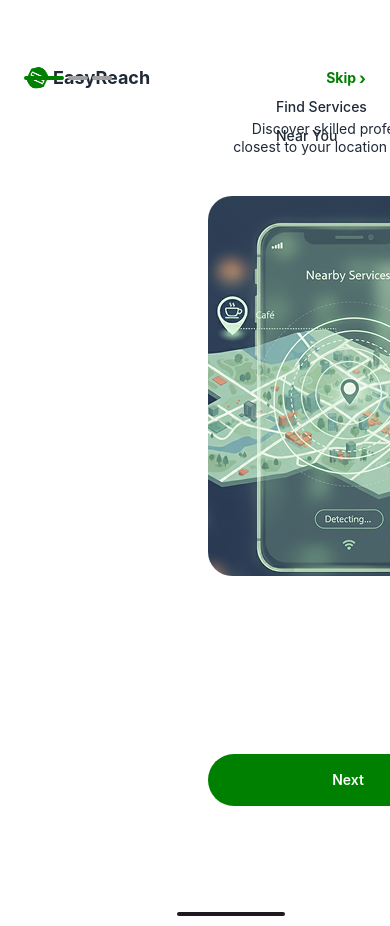
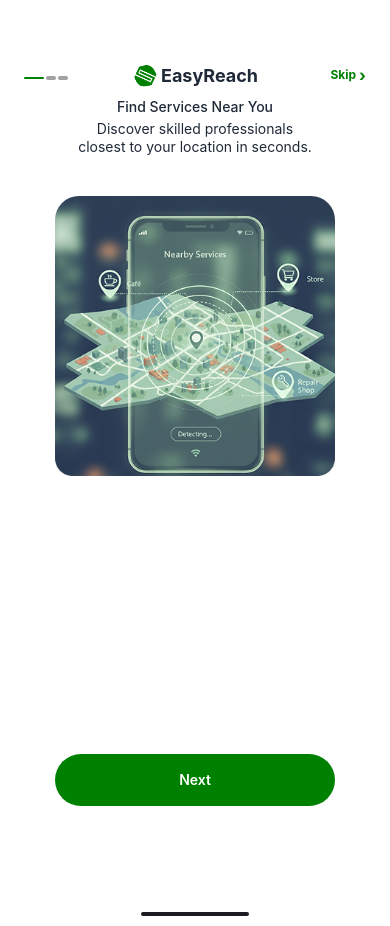
Before and after one commit to Bob-Nath1/Easyreach-frontend, a React app: page /frontpage in a window 390 px wide. Built offline with nearby package versions, Linux system fonts and the light colour scheme; the HTML template or start-up script is replaced by a standard one.

Commit message:
Update responsive design and splash animation

```diff
--- a/src/Components/Frontpage.jsx
+++ b/src/Components/Frontpage.jsx
@@ -16,71 +16,65 @@ function FrontPage() {
     md:h-[1026px] lg:h-[1226px] mx-auto bg-white rounded-[35px] overflow-hidden">
 
       {/* Top Navigation */}
-      <div className="absolute top-[62px]  right-[24px] flex items-center justify-between xl:ml-40 2xl:ml-90">
 
-        {/* Logo */}
-        <div className="flex items-center gap-[2px] mr-44 sm:ml-52 md:ml-68 lg:ml-99">
+{/* Logo - centered */}
+<div className="absolute mt-15 left-1/2 -translate-x-1/2 flex items-center gap-[2px]">
 
-          {/* Logo image */}
   <img
     src="/EasyReach.png"
     alt="EasyReach"
-            className="w-[27px] md:w-[39px] h-[32px] md:h-[42px] lg:h-[72px]  lg:w-[49px] object-contain "
+    className="w-[27px] h-[32px] md:w-[39px] md:h-[42px] lg:w-[49px] lg:h-[72px] object-contain"
   />
 
-          {/* Logo name */}
   <span className="text-lg font-bold text-[#1F2937] md:text-2xl lg:text-3xl">
     EasyReach
   </span>
 
 </div>
 
-        {/* Skip */}
+{/* Skip - right */}
 <button
   onClick={goToChat}
-          className="flex items-center gap-[3px] text-sm md:text-lg md:-ml-4 font-bold text-[#008000]"
+  className="absolute top-[67px] right-[24px] flex items-center gap-[3px] text-xs sm:text-base md:text-lg font-bold text-[#008000]"
 >
   <span>Skip</span>
-
   <span className="text-[16px] leading-none">
     ›
   </span>
 </button>
 
-      </div>
+      {/* Progress Indicators */}
+      <div className="absolute top-19 left-[24px] flex items-center gap-[2px] sm:gap-[4px]">
 
+        <div className="w-[20px] sm:w-[40px] h-[2px] sm:h-[4px] bg-[#008000] rounded-full"></div>
 
-      {/* Progress Indicators */}
-      <div className="absolute top-19 left-[24px] flex items-center gap-[4px] ">
+        <div className="w-[10px] sm:w-[20px] h-[4px] sm:h-[2px] bg-[#A1A1A1] rounded-full"></div>
 
-        <div className="w-[40px] h-[4px] bg-[#008000] rounded-full"></div>
-
-        <div className="w-[20px] h-[4px] bg-[#A1A1A1] rounded-full"></div>
-
-        <div className="w-[20px] h-[4px] bg-[#A1A1A1] rounded-full"></div>
+        <div className="w-[10px] sm:w-[20px] h-[4px] sm:h-[2px] bg-[#A1A1A1] rounded-full"></div>
 
       </div>
 
 
       {/* Heading */}
-      <h1 className="absolute mt-23 ml-69 font-medium sm:left-[224px] sm:-mt-11 sm:font-medium text-sm md:text-xl md:ml-14 lg:ml-50 lg:text-2xl lg:-mt-4  xl:ml-90 2xl:ml-133 2xl:font-normal 2xl:text-3xl leading-[29px] font-bold text-[#1F2937]">
+      <h1 className="absolute left-1/2
+  -translate-x-1/2 mt-23 font-medium text-sm md:text-xl lg:text-2xl md:mt-25 lg:mt-30 2xl:font-normal 2xl:text-3xl leading-[29px] font-bold text-[#1F2937]">
         Find Services Near You
       </h1>
 
 
       {/* Description */}
-     <p className="absolute mt-30 font-normal ml-40 text-center sm:ml-19 w-[380px] text-sm sm:text-sm sm:-mt-14 leading-[18px]
-     md:ml-40 md:text-base
-     font-medium text-[#1F2937] lg:ml-79 lg:text-xl lg:-mt-1 xl:ml-123 2xl:ml-170"> Discover skilled professionals <br className="sm:hidden" /> closest to your location in seconds. </p>
+     <p className="absolute left-1/2
+  -translate-x-1/2 mt-30 font-normal text-center w-[90%] text-sm leading-[18px] md:text-base md:mt-35 lg:mt-40
+     font-medium text-[#1F2937] lg:text-xl"> Discover skilled professionals <br className="sm:hidden" /> closest to your location in seconds. </p>
 
 
       {/* Main Image */}
-      <div className="absolute ml-52 mt-49 sm:left-[164px] w-[280px] md:w-99 lg:w-149 lg:h-149 lg:ml-13 h-[380px] md:h-119 md:left-[180px] xl:ml-54 overflow-hidden rounded-[24px] 2xl:ml-97">
+      <div className="absolute left-1/2 -translate-x-1/2 mt-49  w-[280px] md:w-99 lg:w-149 lg:h-149 h-[380px] md:h-119 overflow-hidden rounded-[24px] 2xl:mt-74">
 
         <img
           src="/Nearby.png"
           alt="Services near you"
-          className="w-full md:w-99  lg:w-149  h-full  object-cover"
+          className="block w-full mx-auto md:w-99  lg:w-149  h-auto  object-contain"
         />
 
       </div>
@@ -89,7 +83,7 @@ function FrontPage() {
       {/* Next Button */}
           <button
         onClick={goToChat}
-        className="absolute top-[754px] ml-52 sm:left-[164px] w-[280px] h-[52px] md:mt-34 md:ml-17 lg:mt-74 lg:ml-52  xl:ml-103 flex items-center  justify-center bg-[#008000] rounded-full 2xl:ml-144"
+        className="absolute top-[754px] left-1/2 -translate-x-1/2 w-[280px] h-[52px] md:mt-34 lg:mt-74  flex items-center  justify-center bg-[#008000] rounded-full"
       >
         <span className="text-sm lg:text-lg leading-[28px] font-semibold text-white">
           Next
@@ -99,7 +93,8 @@ function FrontPage() {
 
 
       {/* Bottom Navigation / iPhone Handle */}
-      <div className="absolute bottom-0 ml-9 w-full h-[24px] flex items-center justify-center xl:ml-30">
+      <div className="absolute left-1/2
+    -translate-x-1/2 bottom-0 w-full h-[24px] flex items-center justify-center">
 
         <div className="w-[108px] h-[4px] bg-[#1D1B20] rounded-[12px]"></div>
 
--- a/src/Components/Splash.jsx
+++ b/src/Components/Splash.jsx
@@ -7,7 +7,7 @@ function Splash() {
   useEffect(() => {
     const timer = setTimeout(() => {
       navigate("/frontpage");
-}, 7000); // 7 seconds
+}, 20000); // 7 seconds
 
     return () => clearTimeout(timer);
   }, [navigate]);
@@ -18,7 +18,7 @@ function Splash() {
         <img
           src="/EasyReach.png"
           alt="Easy Reach Logo"
-          className="w-16 ml-47 animate-logo"
+          className="w-16 animate-logo"
         />
         <h1 className="font-bold text-[20.93px] text-black opacity-0 animate-text">
           Easy<span className="text-green-600">Reach</span>
--- a/src/assets/Splash.css
+++ b/src/assets/Splash.css
@@ -1,18 +1,18 @@
 @keyframes logoAnimation {
   0% {
-    transform: scale(1.4) translateX(0);
+    transform: scale(1.4) translateX(24px);
   }
 
   60% {
-    transform: scale(0.4) translateX(0);
+    transform: scale(0.4) translateX(444px);
   }
 
   80% {
-    transform: scale(0.4) translateX(0);
+    transform: scale(0.4) translateX(444px);
   }
 
   100% {
-    transform: scale(0.4) translateX(-250px);
+    transform: scale(0.4) translateX(14px);
   }
 }
 
@@ -24,7 +24,7 @@
 
   to {
     opacity: 1;
-    transform: translateX(-120px);
+    transform: translateX(-17px);
   }
 }
 
```
Lines whose indentation alone changed are shown as unchanged.
